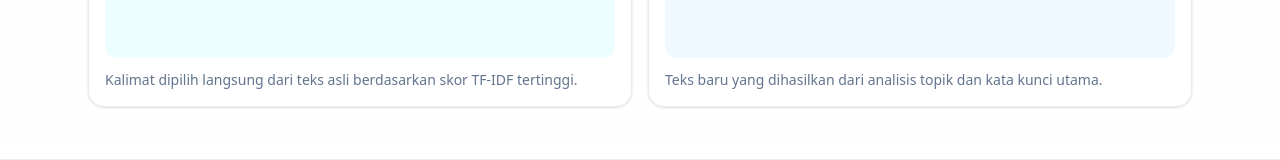
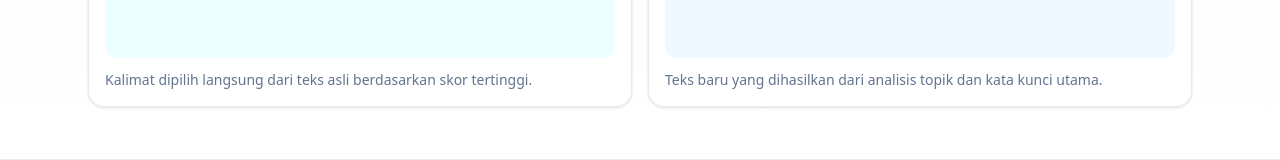
Before and after one commit to ferzian/news-summarization-app, a Next.js app: page / in a window 1280 px wide. Shown: the part 1094-1254 px from the top of the page. Built offline with nearby package versions, Linux system fonts and the light colour scheme.

Commit message:
Update summary text for clarity in extractive results section

```diff
--- a/app/page.tsx
+++ b/app/page.tsx
@@ -169,7 +169,7 @@ export default function Home() {
             {result.extractive || "Belum ada hasil extractive."}
           </div>
           <p className="mt-3 text-sm text-slate-500">
-            Kalimat dipilih langsung dari teks asli berdasarkan skor TF-IDF tertinggi.
+            Kalimat dipilih langsung dari teks asli berdasarkan skor tertinggi.
           </p>
         </article>
 
```
